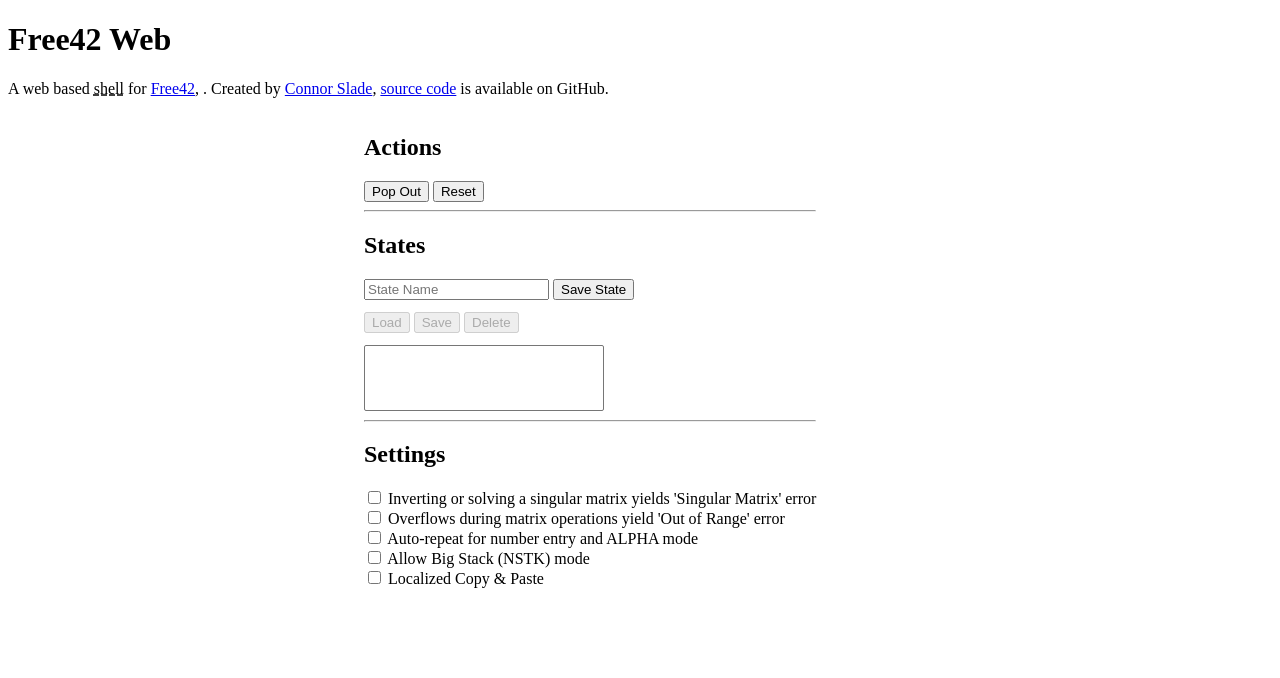
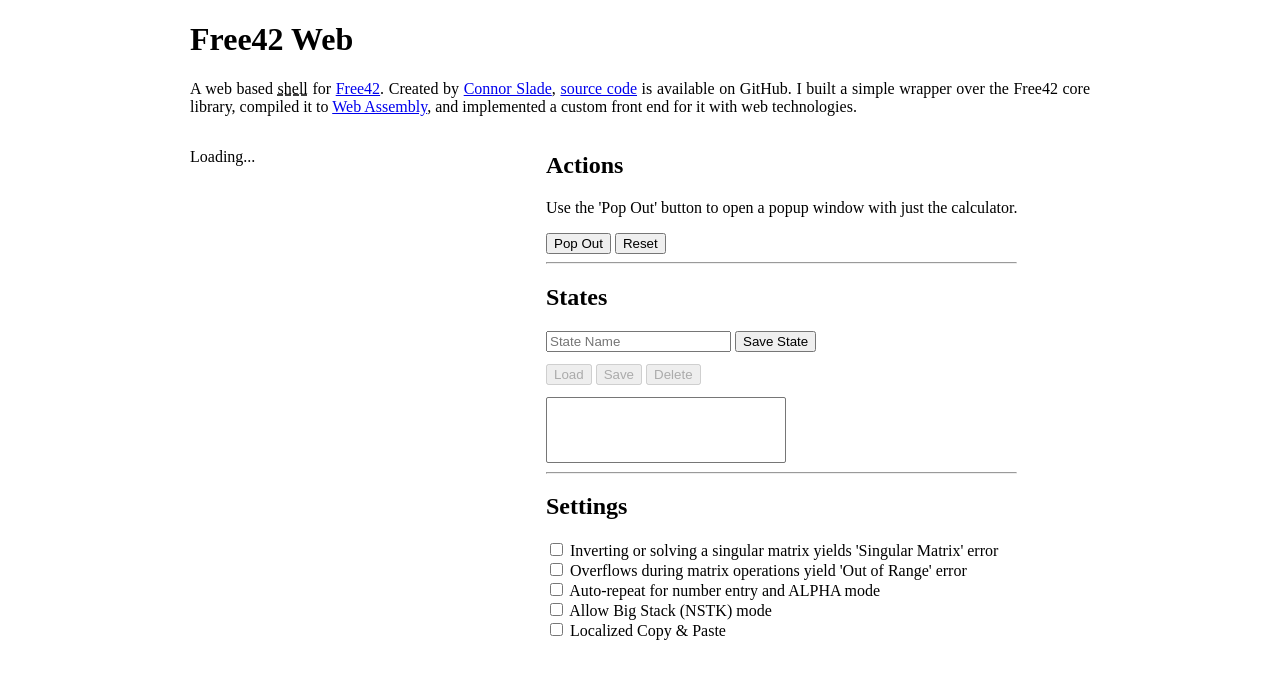
Before and after one commit to connorslade/free42-web, a Svelte app in the folder web/: page / in a window 1280 px wide. Shown: the top 678 px of the page. Built offline with nearby package versions, Linux system fonts and the light colour scheme.

Commit message:
Misc cleanup

```diff
--- a/web/src/App.svelte
+++ b/web/src/App.svelte
@@ -1,45 +1,69 @@
 <script lang="ts">
-    import { onMount } from "svelte";
     import Settings from "./components/Settings.svelte";
     import States from "./components/States.svelte";
     import Actions from "./components/Actions.svelte";
+    import { version, status } from "./main";
 
     let params = new URLSearchParams(window.location.search);
     let popup = params.get("mini") != undefined;
 </script>
 
 {#if popup}
-    <canvas
-        id="screen"
-        width="340px"
-        height="617px"
-        style="image-rendering: pixelated"
-    ></canvas>
+    <div>
+        <canvas id="screen" width="340px" height="617px" class="pixelated">
+        </canvas>
+    </div>
 
     <style>
         body {
             margin: 0;
             overflow: hidden;
         }
+
+        div {
+            height: 100vh;
+            width: 100vw;
+        }
+
+        canvas {
+            position: relative;
+            left: 50%;
+            top: 50%;
+            transform: translateX(-50%) translateY(-50%);
+        }
     </style>
 {:else}
+    <div class="container">
         <h1>Free42 Web</h1>
-    <p>
+        <p class="preamble">
             A web based
             <span title="Front end for the Free42 core library">shell</span> for
-        <a href="https://thomasokken.com/free42/">Free42</a>, . Created by
+            <a href="https://thomasokken.com/free42/">Free42</a>. Created by
             <a href="https://connorcode.com">Connor Slade</a>,
             <a href="https://github.com/connorslade/free42-web">source code</a>
-        is available on GitHub.
+            is available on GitHub. I built a simple wrapper over the Free42 core
+            library{#if $version != null}
+                &nbsp;(<a
+                    href="https://codeberg.org/thomasokken/free42/commit/{$version}"
+                >
+                    {$version}
+                </a>)
+            {/if}, compiled it to
+            <a href="https://webassembly.org/">Web Assembly</a>, and implemented
+            a custom front end for it with web technologies.
         </p>
 
-    <div style="display: flex; gap: 16px">
+        <div class="calculator">
+            <div>
+                <p>{$status}</p>
                 <canvas
                     id="screen"
                     width="340px"
                     height="617px"
-            style="image-rendering: pixelated"
-        ></canvas>
+                    class="pixelated"
+                >
+                </canvas>
+            </div>
 
             <div>
                 <Actions />
@@ -49,4 +73,31 @@
                 <Settings />
             </div>
         </div>
+    </div>
 {/if}
+
+<style>
+    a:visited {
+        color: rgb(0, 0, 238);
+    }
+
+    .preamble {
+        text-align: justify;
+    }
+
+    .container {
+        max-width: 900px;
+        position: relative;
+        left: 50%;
+        transform: translateX(-50%);
+    }
+
+    .calculator {
+        display: flex;
+        gap: 16px;
+    }
+
+    .pixelated {
+        image-rendering: pixelated;
+    }
+</style>
--- a/web/src/components/Actions.svelte
+++ b/web/src/components/Actions.svelte
@@ -3,9 +3,11 @@
 </script>
 
 <h2>Actions</h2>
+<p>Use the 'Pop Out' button to open a popup window with just the calculator.</p>
+
 <button
     onclick={() => {
-        window.open("/?mini=true", "Free42 Web", "popup width=340p height=617");
+        window.open("/?mini=true", "Free42 Web", "popup width=340p height=615");
     }}>Pop Out</button
 >
 <button onclick={() => shell?.free42.reset()}>Reset</button>
--- a/web/src/main.ts
+++ b/web/src/main.ts
@@ -10,6 +10,8 @@
 
 // kinda jank but it's whatever
 export let states: Writable<string[]> = writable([]);
+export let status: Writable<string | null> = writable("Loading...");
+export let version: Writable<string | null> = writable(null);
 
 // ↓ this needs to be var due to the looser scoping :sob:
 export var shell: Shell | null = null;
@@ -18,10 +20,17 @@
 });
 export default app;
 
+try {
   let skin = await loadImage("skin.gif");
   let layout = new Layout(await (await fetch("skin.layout")).text());
   let keymap = new Keymap(await (await fetch("keymap.txt")).text());
   let module = await Free42();
 
+  version.set(module.free42Version());
+  status.set(null);
+
   shell = new Shell(module, skin, layout, keymap);
   (window as any).shell = shell;
+} catch (error) {
+  status.set(`Failed to load: ${error}`);
+}
```
Also changed, not shown: 1 other file (tests, documents, lock files or other folders). Lines whose indentation alone changed are shown as unchanged.
